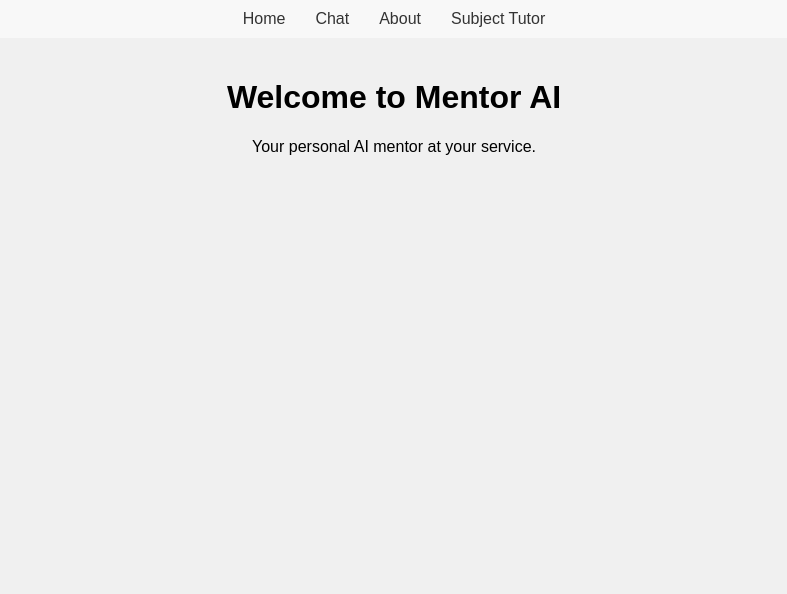
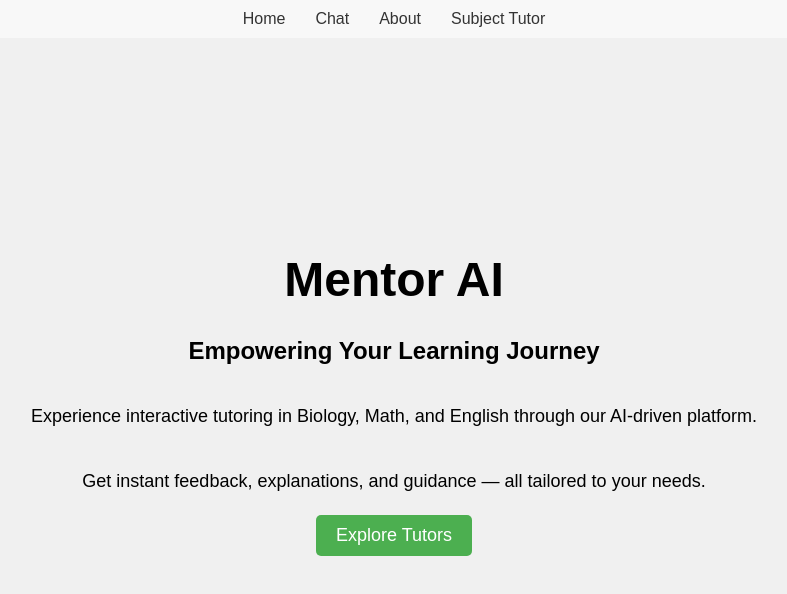
Before and after one commit to RakibR7/AI_Mentor_Website, a React (Create React App) app: page / in a window 1280 px wide. Shown: the top 594 px of the page, without its empty margins (246-1033 px from the left). Built offline with nearby package versions, Linux system fonts and the light colour scheme.

Commit message:
v11 Added some simple front-end, homepage changes 'Explore tutors'

```diff
--- /dev/null
+++ b/src/pages/Home.css
@@ -0,0 +1,42 @@
+.HomePage {
+  display: flex;
+  flex-direction: column;
+  align-items: center;
+  justify-content: center;
+  margin: auto;
+  width: 80%;
+  min-height: 70vh;
+  text-align: center;
+  padding: 50px 0;
+}
+
+.HomePage h1 {
+  font-size: 48px;
+  margin-bottom: 10px;
+}
+
+.HomePage h2 {
+  font-size: 24px;
+  margin-bottom: 20px;
+}
+
+.HomePage p {
+  font-size: 18px;
+  line-height: 1.5;
+  margin-bottom: 20px;
+}
+
+.HomePage button {
+  font-size: 18px;
+  padding: 10px 20px;
+  background-color: #4caf50;
+  color: white;
+  border: none;
+  cursor: pointer;
+  border-radius: 5px;
+  transition: background-color 0.2s;
+}
+
+.HomePage button:hover {
+  background-color: #45a049;
+}
--- a/src/pages/Home.js
+++ b/src/pages/Home.js
@@ -1,16 +1,24 @@
 // src/pages/Home.js
-import React, { useState } from "react";
-import "./Chat.css"; // Using Chat.css for page styling; you can create a separate Home.css if preferred
+import React from "react"
+import { useNavigate } from "react-router-dom"
+import "./Home.css"
 
 function Home() {
-  const [message] = useState("Welcome to Mentor AI");
+  const navigate = useNavigate()
+
+  const handleExploreTutors = () => {
+    navigate("/subject-tutor")
+  }
 
   return (
-    <div className="Page">
-      <h1>{message}</h1>
-      <p>Your personal AI mentor at your service.</p>
+    <div className="HomePage">
+      <h1>Mentor AI</h1>
+      <h2>Empowering Your Learning Journey</h2>
+      <p>Experience interactive tutoring in Biology, Math, and English through our AI-driven platform.</p>
+      <p>Get instant feedback, explanations, and guidance — all tailored to your needs.</p>
+      <button onClick={handleExploreTutors}>Explore Tutors</button>
     </div>
-  );
+  )
 }
 
-export default Home;
+export default Home
```
